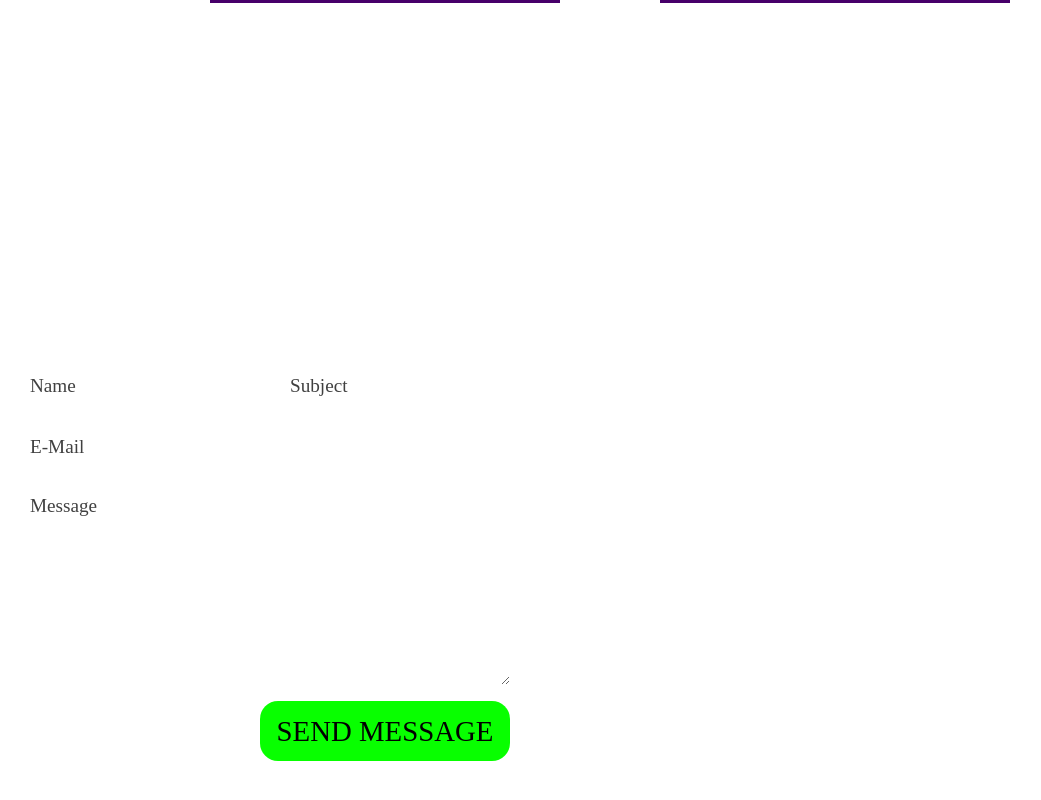
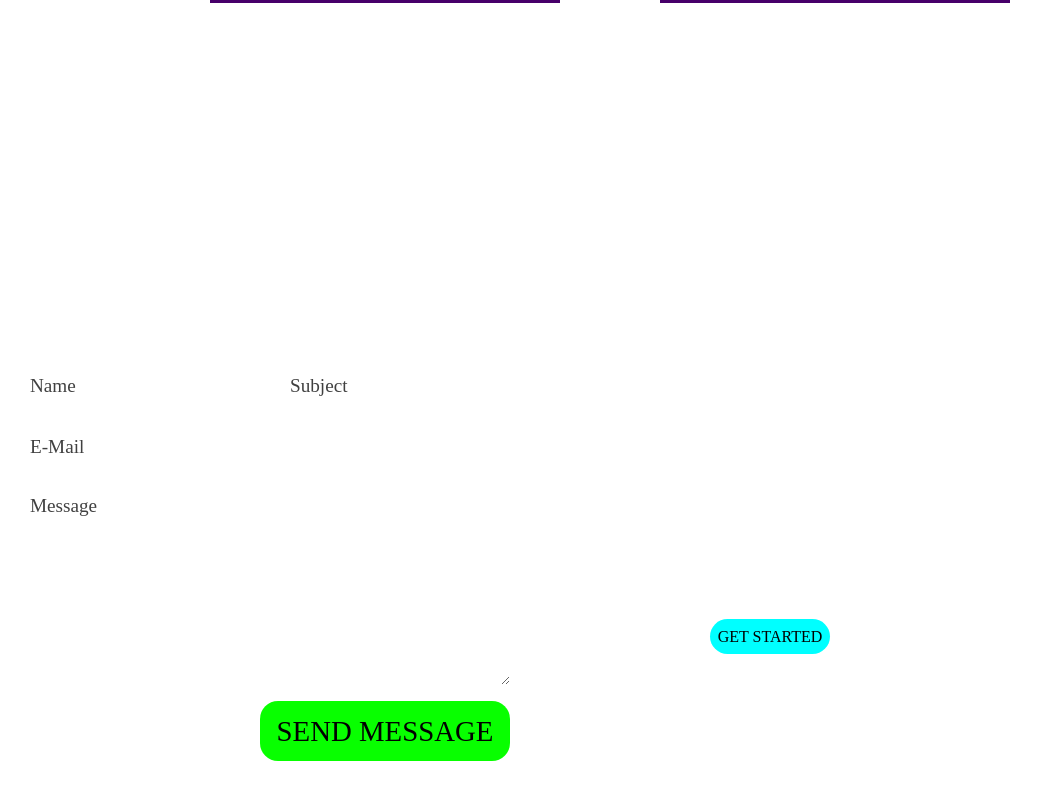
Before and after one commit to Racksoup/Portfolio, a React (Create React App) app: page / in a window 1280 px wide. Shown: the part 4250-5050 px from the top of the page, without its empty margins (30-1071 px from the left). Built offline with nearby package versions, Linux system fonts and the light colour scheme.

Commit message:
UI First draft complete

```diff
--- a/src/UI/Components/Contact/Contact.jsx
+++ b/src/UI/Components/Contact/Contact.jsx
@@ -56,6 +56,16 @@ const Contact = ({ Ref }) => {
           />
           <div className='Btn'>SEND MESSAGE</div>
         </div>
+        <div className='Details'>
+          <div className='Title'>NEED TO KNOW MORE DETAILS? GET IN TOUCH</div>
+          <div className='Text'>
+            fdsfds fdsf ds f sfd s fds dfsfds fds fs fdsfdsfs fdsfdsf dsfs fs f fdsfds fdsf ds f sfd
+            s fds dfsfds fds fs fdsfdsfs fdsfdsf dsfs fs f fdsfds fdsf ds f sfd s fds dfsfds fds fs
+            fdsfdsfs fdsfdsf dsfs fs f fdsfds fdsf ds f sfd s fds dfsfds fds fs fdsfdsfs fdsfdsf
+            dsfs fs f fdsfds fdsf ds f sfd s fds dfsfds fds fs fdsfdsfs fdsfdsf dsfs fs f
+          </div>
+          <div className='Btn'>GET STARTED</div>
+        </div>
       </div>
     </div>
   );
--- a/src/UI/Components/Contact/contact.scss
+++ b/src/UI/Components/Contact/contact.scss
@@ -87,5 +87,41 @@
         text-align: center;
       }
     }
+
+    .Details {
+      width: 500px;
+      display: flex;
+      flex-direction: column;
+      align-items: center;
+
+      .Title {
+        font-size: 2rem;
+        text-align: center;
+      }
+
+      .Text {
+        font-size: 1.2rem;
+        text-align: center;
+        width: 100%;
+        height: 150px;
+        overflow: hidden;
+        margin: 20px 0;
+      }
+
+      .Btn {
+        width: 120px;
+        height: 35px;
+        background-color: cyan;
+        border-radius: 18px;
+        color: black;
+        font-size: 1rem;
+        font-weight: 500;
+        align-self: start;
+        display: flex;
+        align-items: center;
+        justify-content: center;
+        text-align: center;
+      }
+    }
   }
 }
```
